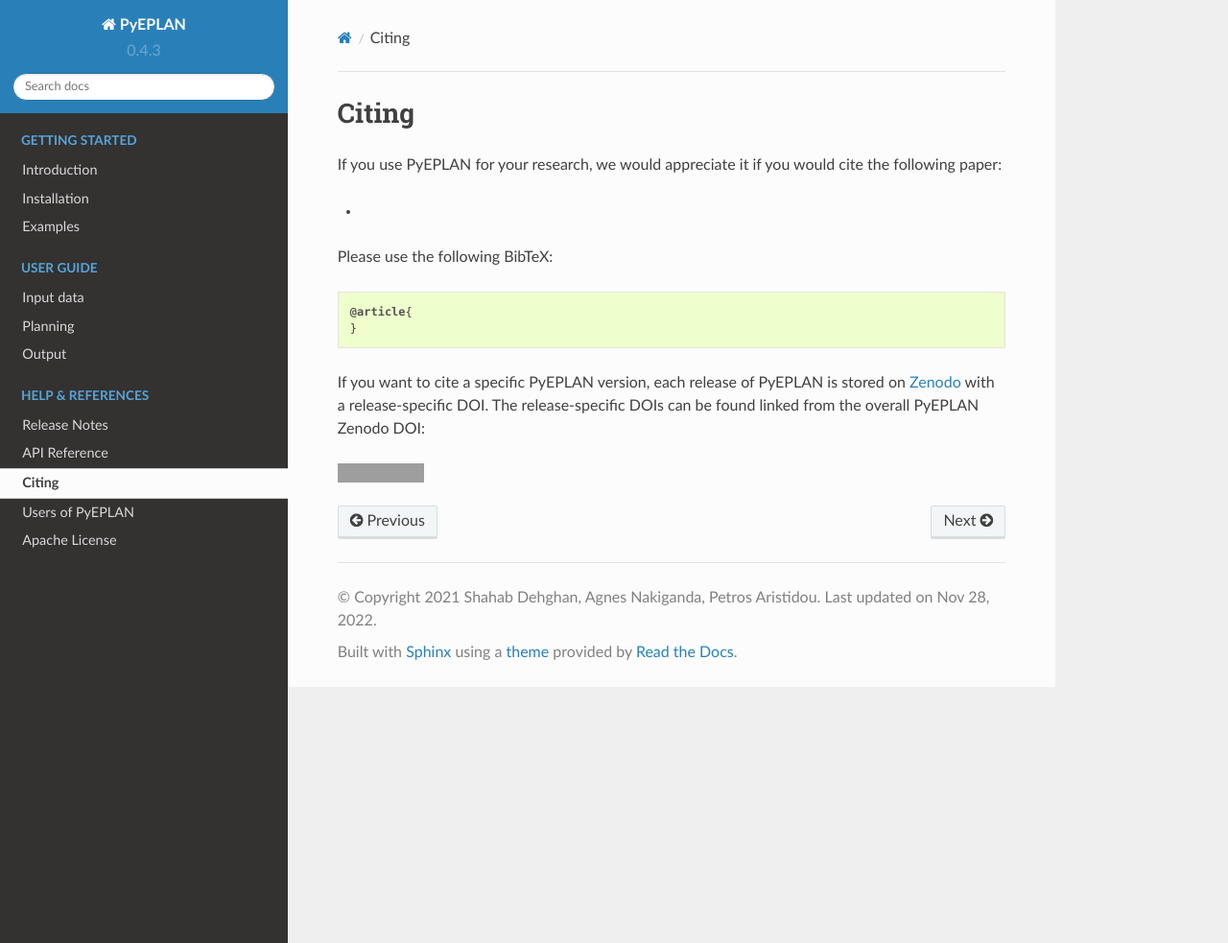
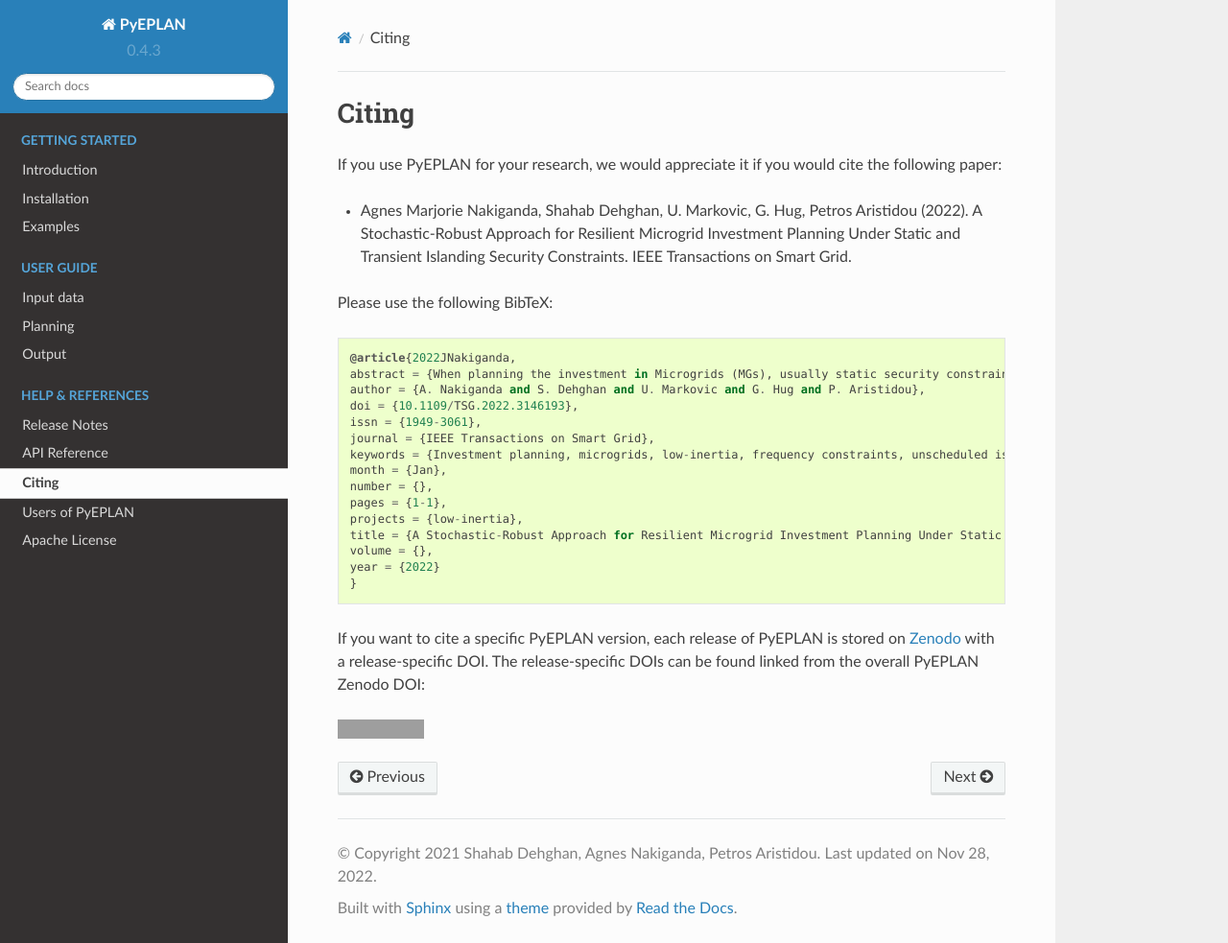
Before and after one commit to SPS-L/pyeplan, a Sphinx documentation site: the page built from docs/help_ref/citing.rst, in a window 1280 px wide and 983 px high. Shown: the whole window at 96% size. Built offline with Sphinx 7.4.7 and the Read the Docs theme 2.0.0, drawn with Linux system fonts in a browser that asks for light colours; grey boxes are pictures that could not be loaded.

Commit message:
Update citing.rst

```diff
--- a/docs/help_ref/citing.rst
+++ b/docs/help_ref/citing.rst
@@ -5,11 +5,24 @@ Citing
 
 If you use PyEPLAN for your research, we would appreciate it if you would cite the following paper:
 
-*
+* Agnes Marjorie Nakiganda, Shahab Dehghan, U. Markovic, G. Hug, Petros Aristidou (2022). A Stochastic-Robust Approach for Resilient Microgrid Investment Planning Under Static and Transient Islanding Security Constraints. IEEE Transactions on Smart Grid.
 
 Please use the following BibTeX: ::
 
-   @article{
+   @article{2022JNakiganda,
+   abstract = {When planning the investment in Microgrids (MGs), usually static security constraints are included to ensure their resilience and ability to operate in islanded mode. However, unscheduled islanding events may trigger cascading disconnections of Distributed Energy Resources (DERs) inside the MG due to the transient response, leading to a partial or full loss of load. In this paper, a min-max-min, hybrid, stochastic-robust investment planning model is proposed to obtain a resilient MG considering both High-Impact-Low-Frequency (HILF) and Low-Impact-High-Frequency (LIHF) uncertainties. The HILF uncertainty pertains to the unscheduled islanding of the MG after a disastrous event, and the LIHF uncertainty relates to correlated loads and DER generation, characterized by a set of scenarios. The MG resilience under both types of uncertainty is ensured by incorporating static and transient islanding constraints into the proposed investment model. The inclusion of transient response constraints leads to a min-max-min problem with a non-linear dynamic frequency response model that cannot be solved directly by available optimization tools. Thus, in this paper, a three-stage solution approach is proposed to find the optimal investment plan. The performance of the proposed algorithm is tested on the CIGRE 18-node distribution network.},
+   author = {A. Nakiganda and S. Dehghan and U. Markovic and G. Hug and P. Aristidou},
+   doi = {10.1109/TSG.2022.3146193},
+   issn = {1949-3061},
+   journal = {IEEE Transactions on Smart Grid},
+   keywords = {Investment planning, microgrids, low-inertia, frequency constraints, unscheduled islanding, resilience, ieeetsg},
+   month = {Jan},
+   number = {},
+   pages = {1-1},
+   projects = {low-inertia},
+   title = {A Stochastic-Robust Approach for Resilient Microgrid Investment Planning Under Static and Transient Islanding Security Constraints},
+   volume = {},
+   year = {2022}
    }
 
 
```
